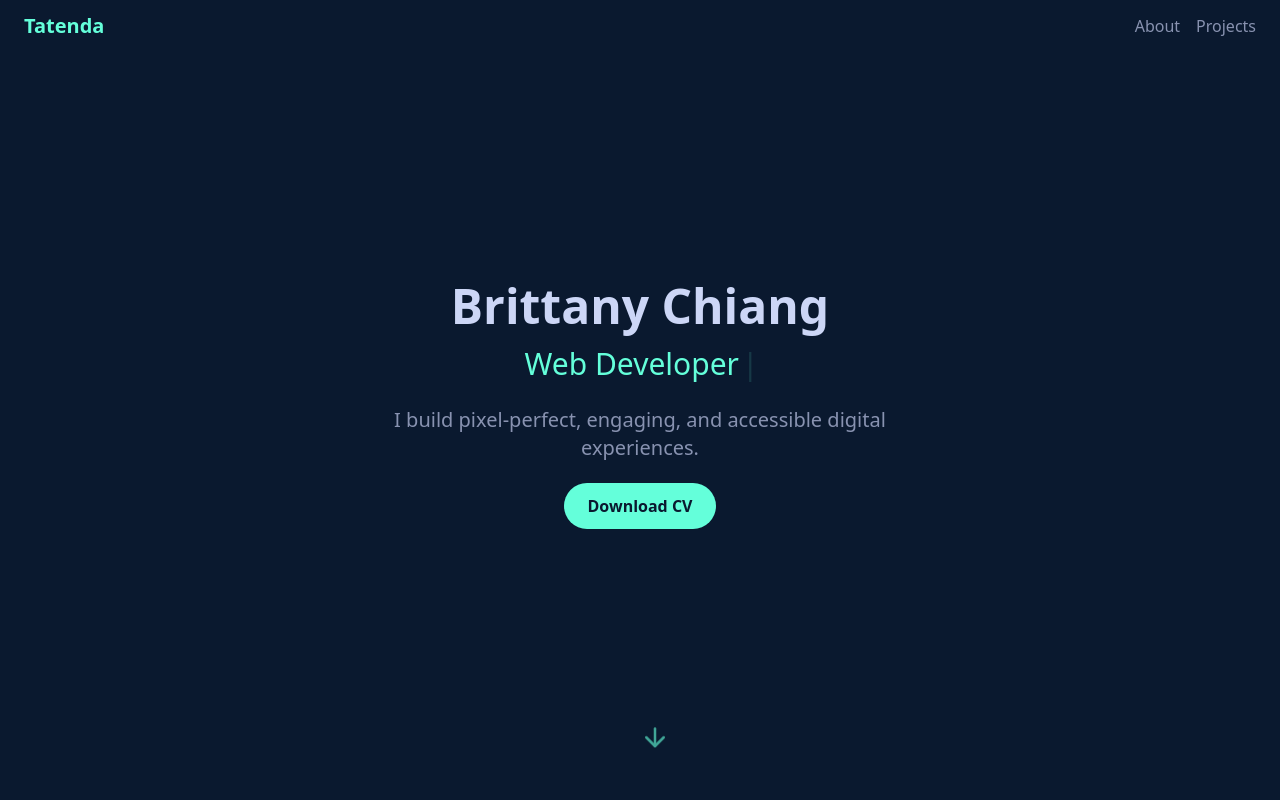
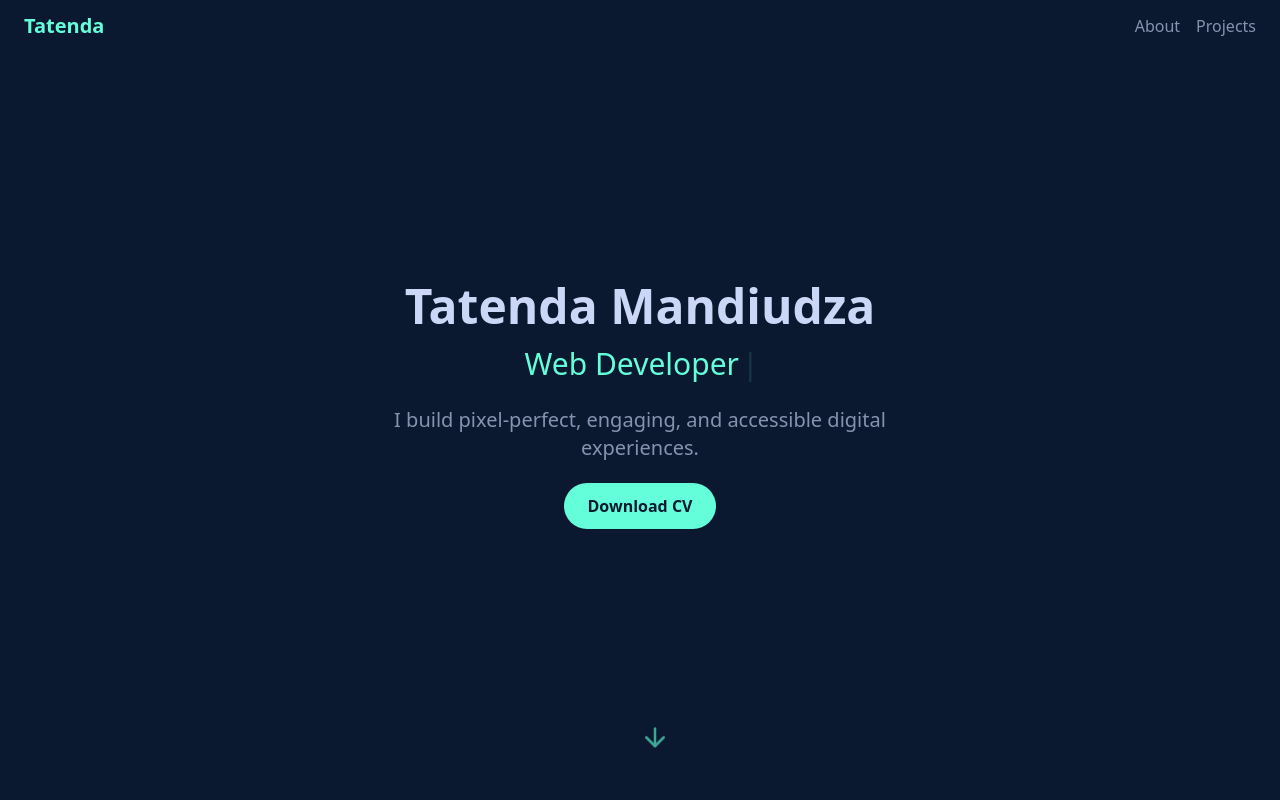
Before and after one commit to T1t3nda/Portfolio, a React (Vite) app: page / in a window 1280 px wide. Shown: the top 800 px of the page. Built offline with nearby package versions, Linux system fonts and the light colour scheme.

Commit message:
Update Hero.jsx

```diff
--- a/src/components/Hero.jsx
+++ b/src/components/Hero.jsx
@@ -22,7 +22,7 @@ const Hero = () => {
     >
       <div className='text-center'>
         <h1 className='text-5xl font-bold text-lightest-slate mb-4'>
-          Brittany Chiang
+          Tatenda Mandiudza
         </h1>
         <h2 className='text-3xl text-green mb-6'>
           <span>{text}</span>
@@ -32,7 +32,7 @@ const Hero = () => {
           I build pixel-perfect, engaging, and accessible digital experiences.
         </p>
         <motion.a
-          href='/path-to-your-cv.pdf'
+          href={CV}
           download
           className='bg-green text-navy px-6 py-3 rounded-full font-semibold hover:bg-light-green transition duration-300'
           whileHover={{ scale: 1.05 }}
```
